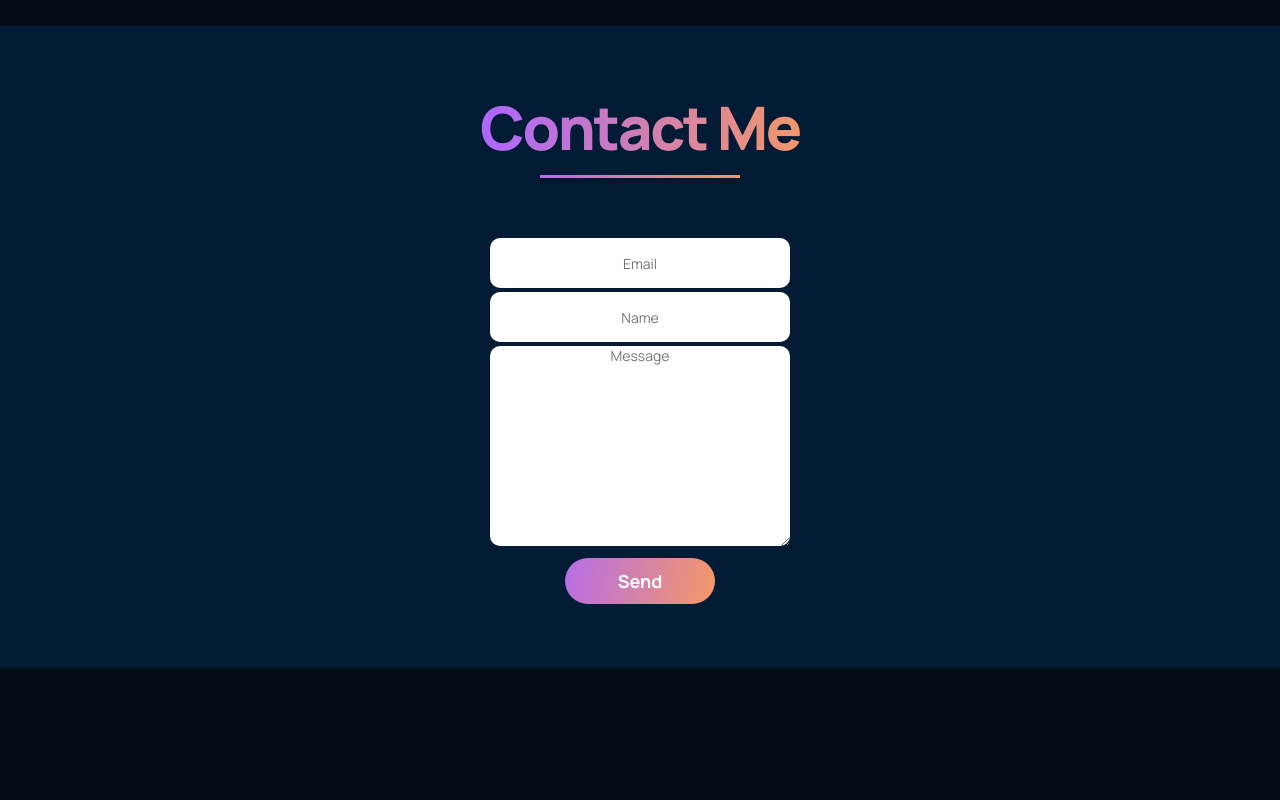
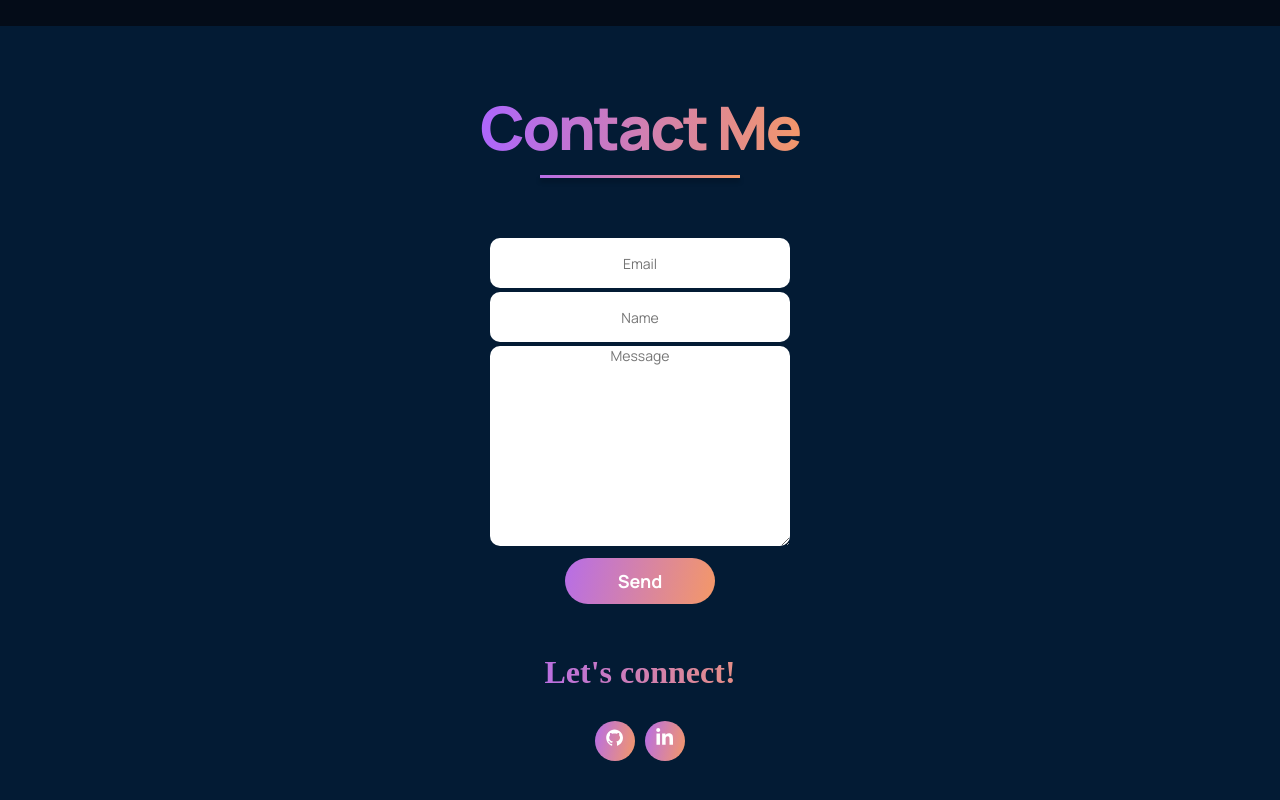
Before and after one commit to rarellano5280/R-Portfolio, a React (Create React App) app: page / in a window 1280 px wide. Shown: the part 2459-3259 px from the top of the page. Before the commit the page ends 3127 px from the top, so only its background shows below. Built offline with nearby package versions, Linux system fonts and the light colour scheme.

Commit message:
added social icons

```diff
--- a/src/components/Contact/Contact.js
+++ b/src/components/Contact/Contact.js
@@ -1,6 +1,10 @@
 import React from 'react';
 import {useState} from 'react';
 import './contact.css';
+import {
+  AiFillGithub,
+} from "react-icons/ai";
+import { FaLinkedinIn } from "react-icons/fa";
 
 
 
@@ -29,6 +33,33 @@ function Contact() {
         {message && <span> Thank you. I will be in contact soon!</span>}
         </div>
         </form>
+
+        <div className='port__contact-socials'>
+          <h1 className="gradient__text">Let's connect!</h1>
+          <ul className='port__contact-social-links'>
+            <li className='port__contact-social-icons'>
+              <a
+              href='https://github.com/rarellano5280'
+              target="_blank"
+              rel='noreferrer'
+              className='icon-color'
+              >
+              <AiFillGithub />
+              </a>
+            </li>
+
+            <li className='port__contact-social-icons'>
+              <a
+              href='#'
+              target="_blank"
+              rel='noreferrer'
+              className='icon-color'
+              >
+              <FaLinkedinIn />
+              </a>
+            </li>
+          </ul>
+        </div>
       </div>
 
 
--- a/src/components/Contact/contact.css
+++ b/src/components/Contact/contact.css
@@ -87,6 +87,69 @@ textarea {
     font-size: 14px;
 }
 
+.port__contact-socials h1 {
+    display: flex;
+    flex-direction: column;
+    justify-content: space-between;
+    align-items: center;
+    width: 100%;
+    text-align: center;
+    margin-top: 50px;
+
+}
+
+.port__contact-social-links {
+    display: flex;
+    justify-content: center;
+    align-items: center;
+    padding-top: 25px;
+}
+
+.port__contact-social-icons {
+    position: relative;
+    display: inline-block;
+    display: flex;
+    align-items: center;
+    justify-content: center;
+    margin: 5px;
+    width: 40px;
+    height: 40px;
+    text-align: center;
+    font-size: 1.2em;
+    line-height: 2em;
+    background: var(--gradient-bar);
+    border-radius: 50%;
+    transition: 0.5s;
+    cursor: pointer;
+}
+
+.port__contact-social-icons::before {
+    content: '';
+    position: absolute;
+    top: 0;
+    left: 0;
+    width: 100%;
+    height: 100%;
+    border-radius: 50%;
+    transform: scale(0.9);
+    transition: 0.5s;
+    z-index: 1;
+}
+
+.port__contact-social-icons:hover::before {
+    transform: scale(1.1);
+    box-shadow: 0 0 15px white;
+}
+
+.port__contact-social-icons:hover {
+    color: white;
+    box-shadow: 0 0 10px white;
+    text-shadow: white;
+}
+
+.icon-color {
+    color: white;
+}
 
 @media screen and (max-width: 850px) {
     .port__contact-heading {
```
